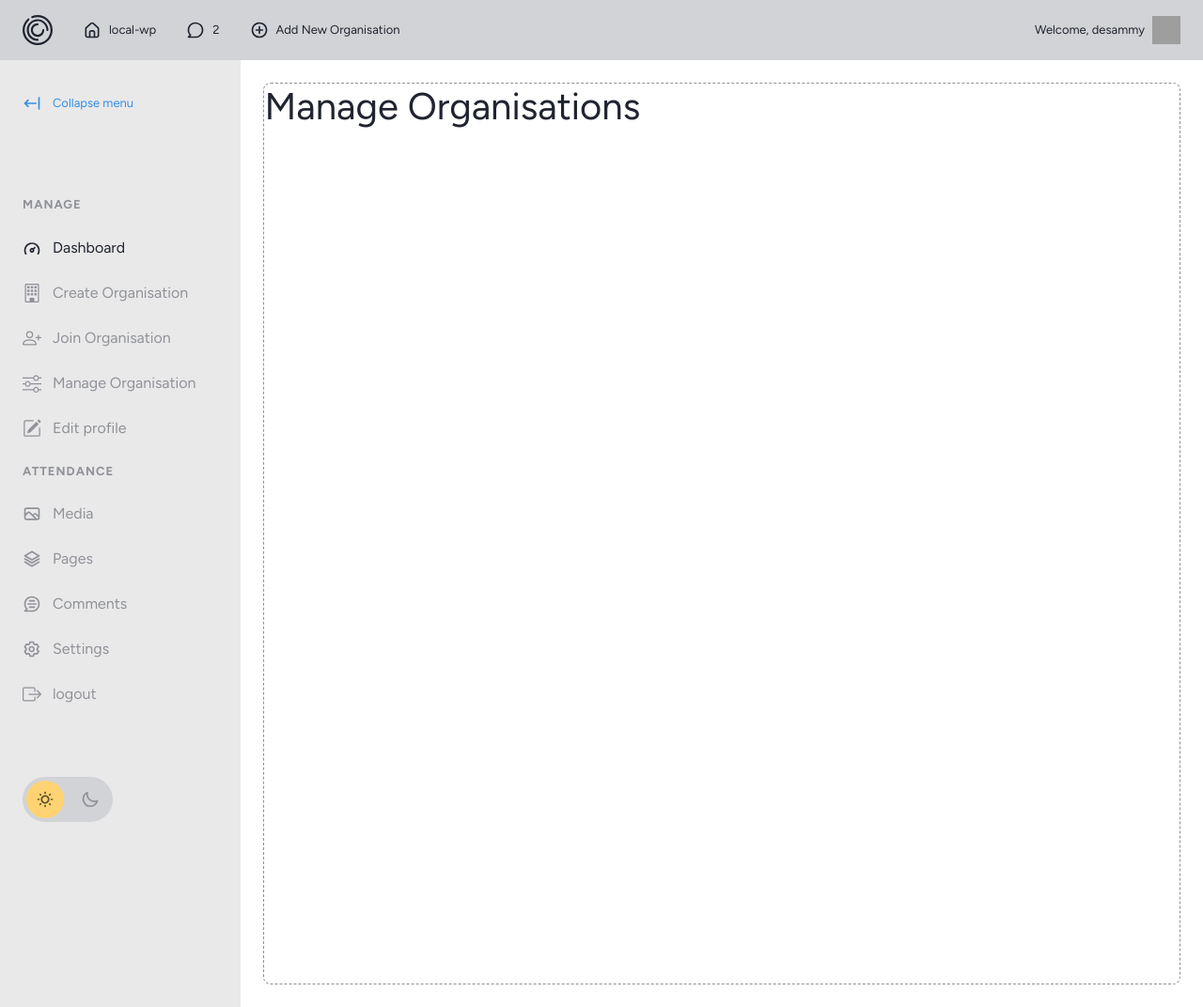
After one commit to De-sam/QR_Attendance_App, a Flask app: page /manage_org in a window 1280 px wide. The commit adds this page. Shown: the whole page at 94% size. Run offline with Flask 3, Linux system fonts and the light colour scheme; a user stored in the database is signed in; grey boxes are pictures that could not be loaded.

Commit message:
updating the dashboard

```diff
--- a/myapp/static/css/dashboard.css
+++ b/myapp/static/css/dashboard.css
@@ -69,6 +69,24 @@ body {
 	height: 30px;
 	width: 30px;
 }
+
+.row {
+    display: flex;
+    justify-content: space-between;
+    align-items: flex-start; /* Align items to the top */
+  }
+
+  .col-md-6 {
+    flex: 0 0 calc(50% - 20px); /* 20px is for margin adjustment */
+    margin-bottom: 20px; /* Adjust vertical space between cards */
+  }
+
+  /* Media query for responsiveness */
+  @media only screen and (max-width: 768px) {
+    .col-md-6 {
+      flex: 0 0 calc(100% - 20px);
+    }
+  }
 
 
 
@@ -277,7 +295,7 @@ body.sidebar-open #sidebar {
 	border-radius: 8px;
 	height: calc(100vh + 10rem);
 	display: grid;
-	place-content: center;
+
 }
 
 
--- a/myapp/templates/dashboard_base.html
+++ b/myapp/templates/dashboard_base.html
@@ -4,7 +4,7 @@
 	<meta charset="UTF-8">
 	<meta http-equiv="X-UA-Compatible" content="IE=edge">
 	<meta name="viewport" content="width=device-width, initial-scale=1.0">
-	<title>Dashboard</title>
+	<title>{% block title %} Dashboard {% endblock %}</title>
 	<script>
 		// Check local storage
 		let localS = localStorage.getItem('theme'),
@@ -208,7 +208,7 @@
 						</a>
 					</li>
 					<li>
-						<a href="#">
+						<a href="/create_org">
 							<svg xmlns="http://www.w3.org/2000/svg" width="16" height="16" fill="currentColor" class="bi bi-building" viewBox="0 0 16 16">
 								<path d="M4 2.5a.5.5 0 0 1 .5-.5h1a.5.5 0 0 1 .5.5v1a.5.5 0 0 1-.5.5h-1a.5.5 0 0 1-.5-.5zm3 0a.5.5 0 0 1 .5-.5h1a.5.5 0 0 1 .5.5v1a.5.5 0 0 1-.5.5h-1a.5.5 0 0 1-.5-.5zm3.5-.5a.5.5 0 0 0-.5.5v1a.5.5 0 0 0 .5.5h1a.5.5 0 0 0 .5-.5v-1a.5.5 0 0 0-.5-.5zM4 5.5a.5.5 0 0 1 .5-.5h1a.5.5 0 0 1 .5.5v1a.5.5 0 0 1-.5.5h-1a.5.5 0 0 1-.5-.5zM7.5 5a.5.5 0 0 0-.5.5v1a.5.5 0 0 0 .5.5h1a.5.5 0 0 0 .5-.5v-1a.5.5 0 0 0-.5-.5zm2.5.5a.5.5 0 0 1 .5-.5h1a.5.5 0 0 1 .5.5v1a.5.5 0 0 1-.5.5h-1a.5.5 0 0 1-.5-.5zM4.5 8a.5.5 0 0 0-.5.5v1a.5.5 0 0 0 .5.5h1a.5.5 0 0 0 .5-.5v-1a.5.5 0 0 0-.5-.5zm2.5.5a.5.5 0 0 1 .5-.5h1a.5.5 0 0 1 .5.5v1a.5.5 0 0 1-.5.5h-1a.5.5 0 0 1-.5-.5zm3.5-.5a.5.5 0 0 0-.5.5v1a.5.5 0 0 0 .5.5h1a.5.5 0 0 0 .5-.5v-1a.5.5 0 0 0-.5-.5z"/>
 								<path d="M2 1a1 1 0 0 1 1-1h10a1 1 0 0 1 1 1v14a1 1 0 0 1-1 1H3a1 1 0 0 1-1-1zm11 0H3v14h3v-2.5a.5.5 0 0 1 .5-.5h3a.5.5 0 0 1 .5.5V15h3z"/>
@@ -217,7 +217,7 @@
 						</a>
 					</li>
 					<li>
-						<a href="#">
+						<a href="/join_org">
 							<svg xmlns="http://www.w3.org/2000/svg" width="16" height="16" fill="currentColor" class="bi bi-person-plus" viewBox="0 0 16 16">
 								<path d="M6 8a3 3 0 1 0 0-6 3 3 0 0 0 0 6m2-3a2 2 0 1 1-4 0 2 2 0 0 1 4 0m4 8c0 1-1 1-1 1H1s-1 0-1-1 1-4 6-4 6 3 6 4m-1-.004c-.001-.246-.154-.986-.832-1.664C9.516 10.68 8.289 10 6 10s-3.516.68-4.168 1.332c-.678.678-.83 1.418-.832 1.664z"/>
 								<path fill-rule="evenodd" d="M13.5 5a.5.5 0 0 1 .5.5V7h1.5a.5.5 0 0 1 0 1H14v1.5a.5.5 0 0 1-1 0V8h-1.5a.5.5 0 0 1 0-1H13V5.5a.5.5 0 0 1 .5-.5"/>
@@ -226,7 +226,7 @@
 						</a>
 					</li>
 					<li>
-						<a href="#">
+						<a href="/manage_org">
 							<svg xmlns="http://www.w3.org/2000/svg" width="16" height="16" fill="currentColor" class="bi bi-sliders" viewBox="0 0 16 16">
 								<path fill-rule="evenodd" d="M11.5 2a1.5 1.5 0 1 0 0 3 1.5 1.5 0 0 0 0-3M9.05 3a2.5 2.5 0 0 1 4.9 0H16v1h-2.05a2.5 2.5 0 0 1-4.9 0H0V3zM4.5 7a1.5 1.5 0 1 0 0 3 1.5 1.5 0 0 0 0-3M2.05 8a2.5 2.5 0 0 1 4.9 0H16v1H6.95a2.5 2.5 0 0 1-4.9 0H0V8zm9.45 4a1.5 1.5 0 1 0 0 3 1.5 1.5 0 0 0 0-3m-2.45 1a2.5 2.5 0 0 1 4.9 0H16v1h-2.05a2.5 2.5 0 0 1-4.9 0H0v-1z"/>
 							  </svg>
@@ -234,39 +234,20 @@
 						</a>
 					</li>
 
-					<li class="menu-heading"><span>Content</span></li>
+
 					<li>
 						<a href="#">
-							<svg>
-								<use xlink:href="#icon-posts"></use>
-							</svg>
-							<span>Posts</span>
+							<svg xmlns="http://www.w3.org/2000/svg" width="16" height="16" fill="currentColor" class="bi bi-pencil-square" viewBox="0 0 16 16">
+								<path d="M15.502 1.94a.5.5 0 0 1 0 .706L14.459 3.69l-2-2L13.502.646a.5.5 0 0 1 .707 0l1.293 1.293zm-1.75 2.456-2-2L4.939 9.21a.5.5 0 0 0-.121.196l-.805 2.414a.25.25 0 0 0 .316.316l2.414-.805a.5.5 0 0 0 .196-.12l6.813-6.814z"/>
+								<path fill-rule="evenodd" d="M1 13.5A1.5 1.5 0 0 0 2.5 15h11a1.5 1.5 0 0 0 1.5-1.5v-6a.5.5 0 0 0-1 0v6a.5.5 0 0 1-.5.5h-11a.5.5 0 0 1-.5-.5v-11a.5.5 0 0 1 .5-.5H9a.5.5 0 0 0 0-1H2.5A1.5 1.5 0 0 0 1 2.5z"/>
+							  </svg>
+
+							<span>Edit profile</span>
 						</a>
 					</li>
-					<li>
-						<a href="#">
-							<svg>
-								<use xlink:href="#icon-media"></use>
-							</svg>
-							<span>Media</span>
-						</a>
-					</li>
-					<li>
-						<a href="#">
-							<svg>
-								<use xlink:href="#icon-pages"></use>
-							</svg>
-							<span>Pages</span>
-						</a>
-					</li>
-					<li>
-						<a href="#">
-							<svg>
-								<use xlink:href="#icon-comments"></use>
-							</svg>
-							<span>Comments</span>
-						</a>
-					</li>
+					{% block menu %}
+					<!-- This is a dynamic menu -->
+					{% endblock %}
 					<li>
 						<a href="#">
 							<svg>
@@ -300,7 +281,29 @@
 
 		<div id="main-content">
 			<div id="main-content__container">
-				<p>This is the page content</p>
+				{% block content %}
+				<div class="container mt-5">
+					<div class="row">
+						<div class="col-md-6">
+							<div class="card text-white bg-danger mb-3" style="max-width: 18rem;">
+								<div class="card-header">Number of Organizations</div>
+								<div class="card-body">
+									<h5 class="card-title">{{ num_organizations }}</h5>
+								</div>
+							</div>
+						</div>
+						<div class="col-md-6">
+							<div class="card text-white bg-success mb-3" style="max-width: 18rem;">
+								<div class="card-header">Number of Locations</div>
+								<div class="card-body">
+									<h5 class="card-title">{{ num_locations }}</h5>
+								</div>
+							</div>
+						</div>
+					</div>
+				</div>
+
+				{% endblock %}
 			</div>
 		</div> <!-- main-content -->
 	</section> <!-- main -->
--- /dev/null
+++ b/myapp/templates/join_org.html
@@ -0,0 +1,6 @@
+{% extends "dashboard_base.html" %}
+{% block title %} Manage Organisation {% endblock %}
+
+{% block content %}
+<h1> Join Organisation</h1>
+ {% endblock %}
--- a/myapp/templates/login_signup.html
+++ b/myapp/templates/login_signup.html
@@ -4,8 +4,8 @@
 <meta charset="UTF-8">
 <meta name="viewport" content="width=device-width, initial-scale=1.0">
 <title>Signup/Login</title>
+<link rel="stylesheet" href="{{url_for('static', filename='css/login.css')}}">
 <link href="https://maxcdn.bootstrapcdn.com/bootstrap/4.5.2/css/bootstrap.min.css" rel="stylesheet">
-<link rel="stylesheet" href="{{url_for('static', filename='css/login.css')}}">
 </head>
 <body>
     <div class="flash">
@@ -77,7 +77,7 @@
                 <div class=" form- control d-grid gap-2 col-6 mx-auto" >
                     <button type="submit" class="btn btn-danger w-100">Sign Up</button>
                 </div>
-                <a href="#" class="text-center d-block">Sign up with Google</a>
+                <a href="#" class="text-center d-block"style="color: red; text-decoration: none;">Sign up with Google</a>
             </form>
         </div>
 
--- /dev/null
+++ b/myapp/templates/manage_org.html
@@ -0,0 +1,36 @@
+{% extends "dashboard_base.html" %}
+{% block title %} Manage Organisation {% endblock %}
+
+{% block menu %}
+<li class="menu-heading"><span>Attendance</span></li>
+<li>
+    <a href="#">
+        <svg>
+            <use xlink:href="#icon-media"></use>
+        </svg>
+        <span>Media</span>
+    </a>
+</li>
+<li>
+    <a href="#">
+        <svg>
+            <use xlink:href="#icon-pages"></use>
+        </svg>
+        <span>Pages</span>
+    </a>
+</li>
+<li>
+    <a href="#">
+        <svg>
+            <use xlink:href="#icon-comments"></use>
+        </svg>
+        <span>Comments</span>
+    </a>
+</li>
+{% endblock %}
+
+{% block content %}
+
+<h1>Manage Organisations</h1>
+
+ {% endblock %}
--- a/myapp/views.py
+++ b/myapp/views.py
@@ -12,3 +12,18 @@ def home():
 @login_required
 def dashboard():
     return render_template('dashboard_base.html', name=current_user.username)
+
+@views.route("/create_org")
+@login_required
+def create_org():
+    return render_template('create_org.html', name=current_user.username)
+
+@views.route("/manage_org")
+@login_required
+def manage_org():
+    return render_template('manage_org.html', name=current_user.username)
+
+@views.route("/join_org")
+@login_required
+def join_org():
+    return render_template('join_org.html', name=current_user.username)
```
Also changed, not shown: myapp/static/css/login.css (+8 -7 lines), myapp/templates/create_org.html (added, +7 -0 lines), myapp/templates/org.html (deleted, +0 -14 lines).
